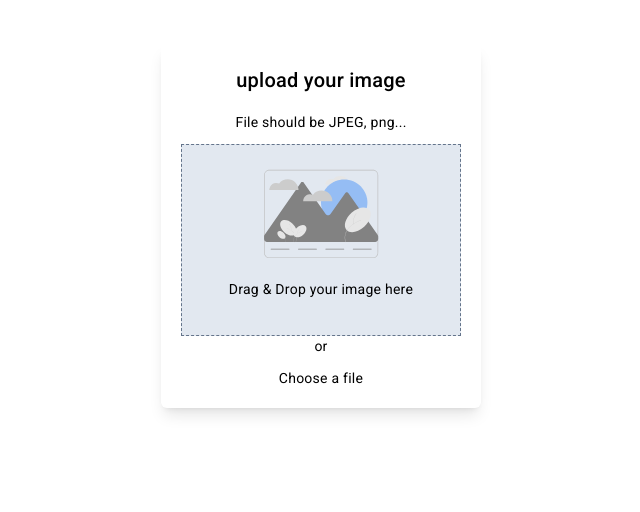
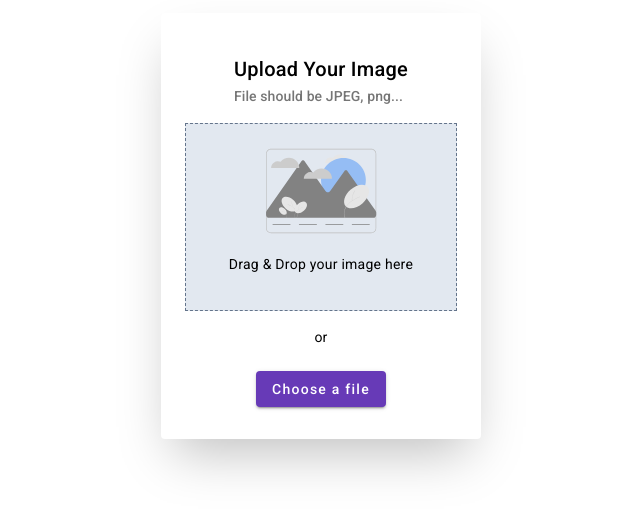
Before and after one commit to qurriahSam/uploa-d, an Angular app: page / in a window 1280 px wide. Shown: the part 174-686 px from the top of the page, without its empty margins (319-959 px from the left). Built offline with nearby package versions, Linux system fonts and the light colour scheme.

Commit message:
style: change to use angular material

```diff
--- a/src/app/app.component.html
+++ b/src/app/app.component.html
@@ -1,16 +1,28 @@
 <div class="h-full flex justify-center items-center">
-  <div
-    class="container w-80 flex flex-col justify-center items-center shadow-lg rounded-md p-5"
-  >
-    <h2>upload your image</h2>
-    <p>File should be JPEG, png...</p>
+  <mat-card class="w-80 shadow-2xl p-6">
+    <mat-card-header class="justify-center">
+      <mat-card-title>Upload Your Image</mat-card-title>
+      <mat-card-subtitle class="py-4"
+        >File should be JPEG, png...</mat-card-subtitle
+      >
+    </mat-card-header>
     <div
       class="container flex flex-col justify-center items-center bg-slate-200 border border-dashed border-slate-500 p-6"
     >
-      <img class="d-block w-1/2" src="../assets/image.svg" alt="" />
+      <img
+        mat-card-image
+        class="d-block w-1/2"
+        src="../assets/image.svg"
+        alt=""
+      />
       <p class="pt-5">Drag & Drop your image here</p>
     </div>
-    <p>or</p>
-    <button>Choose a file</button>
-  </div>
+
+    <mat-card-content>
+      <p class="text-center py-4">or</p>
+    </mat-card-content>
+    <mat-card-actions class="flex justify-center">
+      <button mat-raised-button color="primary">Choose a file</button>
+    </mat-card-actions>
+  </mat-card>
 </div>
```
Also changed, not shown: src/app/app.module.ts (+9 -6 lines).
